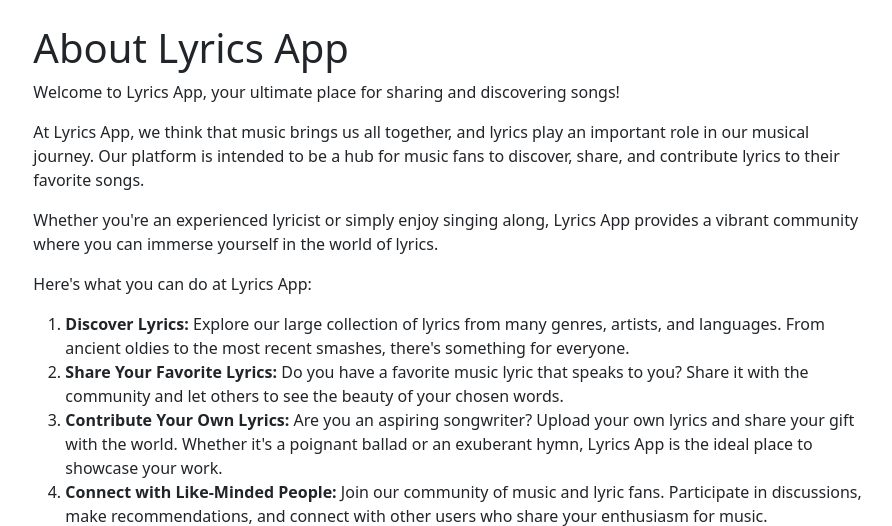
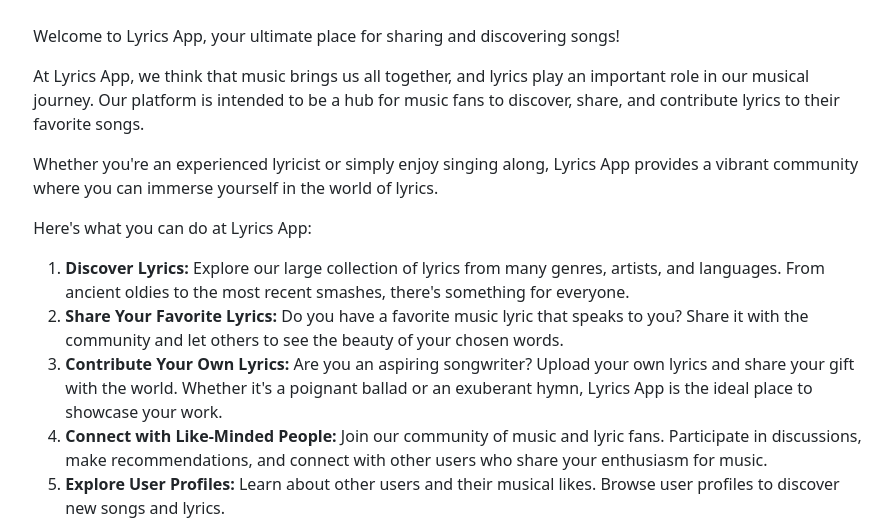
Before and after one commit to DeltaBash/Devops-Project, a Django app: page /about/ in a window 1280 px wide. Shown: the part 56-582 px from the top of the page, without its empty margins (192-1084 px from the left). Run offline with Django 4.2, Linux system fonts and the light colour scheme.

Commit message:
changes push for final deploying

```diff
--- a/lyricapp/templates/lyricapp/about.html
+++ b/lyricapp/templates/lyricapp/about.html
@@ -2,7 +2,7 @@
 <!-- -->
 
 {% block content %}
-<h1>About Lyrics App</h1>
+
 
     <p>Welcome to Lyrics App, your ultimate place for sharing and discovering songs!</p>
 
```
